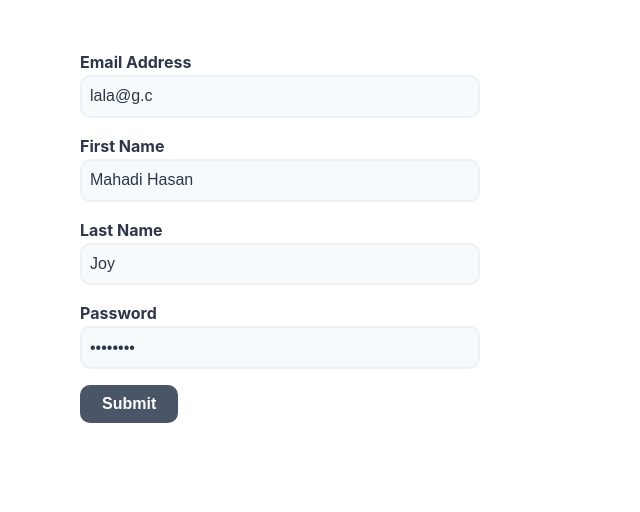
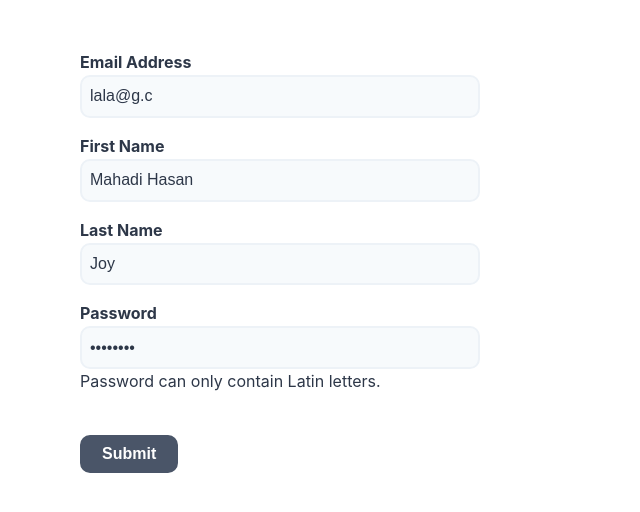
Before and after one commit to mahadihasanjoy95/forms_in_formik, a React (Create React App) app: page /signUp in a window 1280 px wide. Both pictures are taken after a click on the button "Submit". Shown: the top 512 px of the page, without its empty margins (0-640 px from the left). Built offline with nearby package versions, Linux system fonts and the light colour scheme.

Commit message:
SIGNUP INIT

```diff
--- a/package.json
+++ b/package.json
@@ -11,7 +11,8 @@
     "react-dom": "^18.2.0",
     "react-router-dom": "^6.3.0",
     "react-scripts": "5.0.1",
-    "web-vitals": "^2.1.4"
+    "web-vitals": "^2.1.4",
+    "yup": "^0.32.11"
   },
   "scripts": {
     "start": "react-scripts start",
--- a/src/component/SignUpForm.js
+++ b/src/component/SignUpForm.js
@@ -1,60 +1,32 @@
 import React from 'react';
 import {Formik} from 'formik';
 import {useNavigate} from 'react-router-dom'
+import * as Yup from 'yup';
 
 export default function SignUpForm() {
-    const validate = values => {
-        const errors = {};
-        if (!values.firstName) {
-            errors.firstName = 'Required';
-        } else if (values.firstName.length > 15) {
-            errors.firstName = 'Must be 15 characters or less';
-        }
 
-        if (!values.lastName) {
-            errors.lastName = 'Required';
-        } else if (values.lastName.length > 20) {
-            errors.lastName = 'Must be 20 characters or less';
-        }
-
-        if (!values.email) {
-            errors.email = 'Required';
-        } else if (!/^[A-Z0-9._%+-]+@[A-Z0-9.-]+\.[A-Z]{2,4}$/i.test(values.email)) {
-            errors.email = 'Invalid email address';
-        }
-
-        console.log(errors)
-        return errors;
-    };
 
     const navigate = useNavigate();
-    // const formik = useFormik({
-    //     initialValues: {
-    //         email: "lala@g.c",
-    //         firstName: "Mahadi Hasan",
-    //         lastName:"Joy",
-    //         password:"********"
-    //     },
-    //     validate
-    //     ,
-    //     onSubmit: values => {
-    //         // console.log(formik.values.email, formik.values.firstName, formik.values.lastName, formik.values.password)
-    //         navigate('/signIn',{replace: true})
-    //     },
-    // });
-    return (
-        <Formik initialValues={{
-            email: "lala@g.c", firstName: "Mahadi Hasan",
-            lastName: "Joy",
-            password: "********"
+    return (<Formik
+            initialValues={{
+                email: "lala@g.c", firstName: "Mahadi Hasan", lastName: "Joy", password: "********"
             }}
+            validationSchema={Yup.object({
+                firstName:Yup.string().min(2,"Too Short").max(25,"Too Many").required("Required*"),
+                lastName:Yup.string().min(2,"Too Short").max(25,"Too Many"),
+                email:Yup.string().email("Wrong Email Format").required("Required*"),
+                password: Yup.string()
+                    .required('No password provided.')
+                    .min(8, 'Password is too short - should be 8 chars minimum.')
+                    .matches(/[a-zA-Z]/, 'Password can only contain Latin letters.')            })}
             onSubmit={(values, {setSubmitting}) => {
                 setTimeout(() => {
+                    navigate("/signIn")
+                    alert(JSON.stringify(values,null,10))
                     setSubmitting(false);
                 }, 400);
             }}>
-            {formik => (
-                <form onSubmit={formik.handleSubmit}>
+            {formik => (<form onSubmit={formik.handleSubmit}>
                 <label htmlFor="email">Email Address</label>
                 <input
                     id="email"
@@ -83,10 +55,10 @@ export default function SignUpForm() {
                     id="password"
                     type="password"
                     {...formik.getFieldProps("password")}
-                    /><br/>
+                />{formik.touched.password && formik.errors.password ?
+                <div>{formik.errors.password}</div> : null}<br/>
                 <button type="submit">Submit</button>
-                </form>
-            )}
+            </form>)}
         </Formik>
 
     );
```
Also changed, not shown: 1 other file (tests, documents, lock files or other folders). Lines whose indentation alone changed are shown as unchanged.
